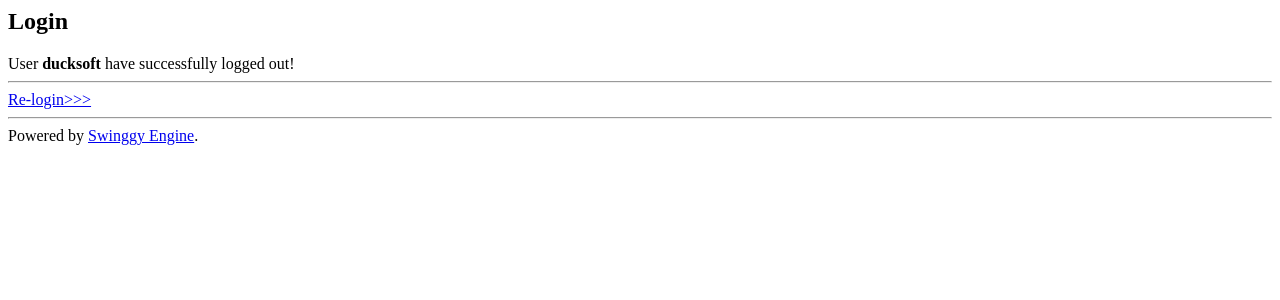
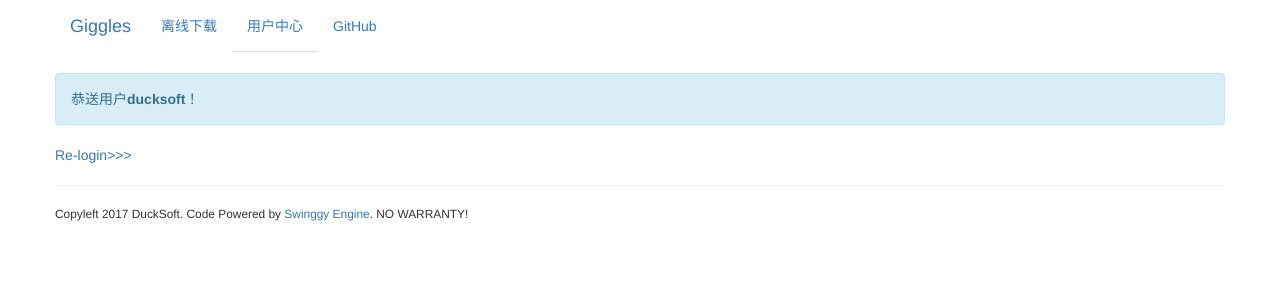
Before and after one commit to DuckSoft/Giggles, a PHP site: page /login.php?logout=yes in a window 1280 px wide. Shown: the top 300 px of the page. Run offline with PHP 8.4, Linux system fonts and the light colour scheme; the visitor is signed in with stand-in values (Sample User, id 1).

Commit message:
development snapshot

```diff
--- a/login.php
+++ b/login.php
@@ -42,6 +42,8 @@ $sw->set([
                     $_SESSION["user"] = "ducksoft";
                     header("Location: login.php");
                     die();
+                } else {
+                    // TODO: wrong password!
                 }
                 // not necessary. just for fun
                 break;
@@ -55,13 +57,13 @@ $sw->set([
     "status" => function($boku){
         switch ($boku->stat) {
             case status_not_logged_in:
-                echo "You haven't logged in yet!";
+                echo "要使用本服务，请先登录！";
                 break;
             case status_logged_in:
-                echo "Logged in as <b>" . $_SESSION['user'] . "</b>!";
+                echo "欢迎用户<b>" . $_SESSION['user'] . "</b>！";
                 break;
             case status_log_out:
-                echo "User <b>" . $boku->stor["user"] . "</b> have successfully logged out!";
+                echo "恭送用户<b>" . $boku->stor["user"] . "</b>！";
                 break;
             default:
                 die("there is a bug!");
@@ -71,11 +73,23 @@ $sw->set([
         switch ($boku->stat) {
             case status_not_logged_in:
                 echo <<<EOF
-<form method="post" action="login.php">
-    <label for="user">Username:</label><input id="user" name="user" maxlength="16" /><br />
-    <label for="pass">Password:</label><input type="password" id="pass" name="pass" maxlength="32" /><br />
-    <input type="submit" value="go" /><input type="reset" value="reset" />
-</form>
+<div class="panel panel-primary">
+    <div class="panel-heading">用户登录</div>
+    <div class="panel-body">
+        <div class="container-fluid">
+        <div class="row">
+        <form class="form-horizontal" method="post" action="login.php">
+            <label class="form-control-static" for="user">用户名:</label>
+            <input class="form-control" id="user" name="user" maxlength="16" placeholder="username" /><br />
+            <label class="form-control-static" for="pass">密码:</label>
+            <input class="form-control" type="password" id="pass" name="pass" maxlength="32" placeholder="password" /><br />
+            <input class="btn btn-success" type="submit" value="go" />
+            <input class="btn btn-default" type="reset" value="reset" />
+        </form>
+        </div>
+        </div>
+    </div>
+</div>
 EOF;
                 break;
             case status_logged_in:
@@ -102,13 +116,29 @@ EOF;
 <head>
     <meta http-equiv="Content-Type" content="text/html; charset=UTF-8" />
     <title>Giggles Login</title>
+    <link href="bootstrap.min.css" rel="stylesheet" />
 </head>
 <body>
-    <h2>Login</h2>
-    <div id="status"><?php $sw->go("status")?></div>
-    <hr/>
-    <div id="main"><?php $sw->go("main")?></div>
-    <hr/>
-    <div id="footer">Powered by <a href="https://github.com/DuckSoft/Swinggy">Swinggy Engine</a>.</div>
-</body>
+    <div class="navbar">
+        <div class="container">
+            <div class="navbar-header">
+                <a class="navbar-brand">Giggles</a>
+            </div>
+            <ul class="nav navbar-nav">
+                <li class="nav-tabs-justified"><a href="index.php">离线下载</a></li>
+                <li class="nav-tabs"><a href="login.php">用户中心</a></li>
+                <li class="nav-tabs-justified"><a href="https://github.com/DuckSoft/Giggles" target="_blank">GitHub</a></li>
+            </ul>
+        </div>
+    </div>
+
+    <div class="container">
+        <div class="row">
+            <div class="alert alert-info"><?php $sw->go("status")?></div>
+            <div id="main"><?php $sw->go("main")?></div>
+            <hr/>
+            <small>Copyleft 2017 DuckSoft. Code Powered by <a href="https://github.com/DuckSoft/Swinggy">Swinggy Engine</a>. NO WARRANTY!</small>
+        </div>
+    </div>
+    </body>
 </html>
```
Also changed, not shown: index.php (+32 -12 lines).
